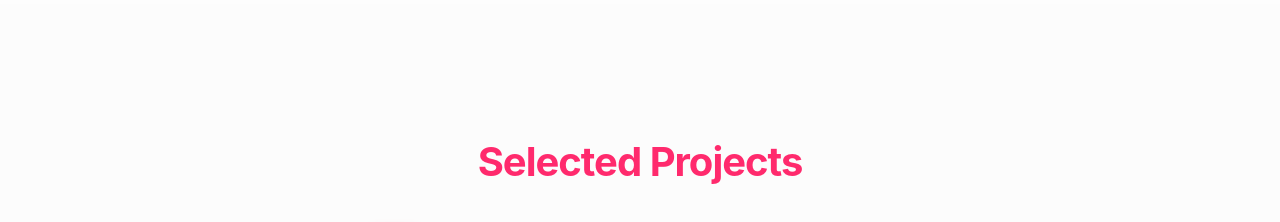
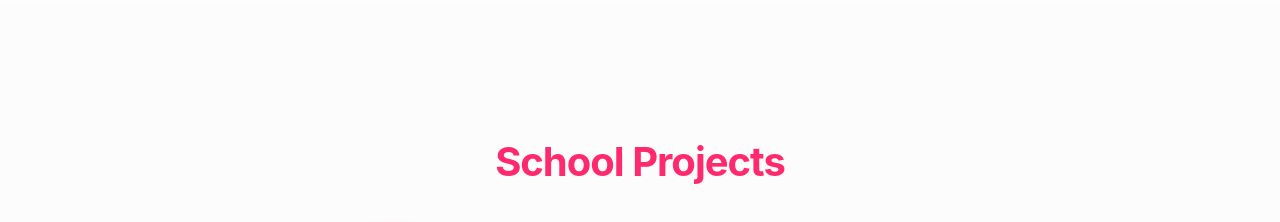
Before and after one commit to YuKennnn/Portfolio-Website, a Vue app: page / in a window 1280 px wide. Shown: the part 1460-1682 px from the top of the page. Built offline with nearby package versions, Linux system fonts and the light colour scheme.

Commit message:
replaced the cybermorph | capstone link

```diff
--- a/src/App.vue
+++ b/src/App.vue
@@ -156,7 +156,7 @@ const projects = ref([
     description: 'A Cyber Security Game designed to teach users about common vulnerabilities and attack vectors through interactive challenges, utilizing a secure API Gateway and login system with Dashboard analytics to track user progress and performance.',
     tech: ['Vue.js', 'FastAPI', 'bcrypt', 'Render', 'Vercel', 'Godot Engine', 'Aseprite', 'Figma', 'Canva'],
     image: new URL('../public/images/third-year/capstone-project.jfif', import.meta.url).href,
-    link: 'https://github.com/YuKennnn/cyber-morph-frontend-v1'
+    link: 'https://cyber-morph-portal.vercel.app/portal/educator'
   },
 ])
 
@@ -349,7 +349,7 @@ onUnmounted(() => {
 
     <section id="projects" class="projects-section">
       <div class="section-container">
-        <h3 class="section-title animate-on-scroll reveal-up">Selected Projects</h3>
+        <h3 class="section-title animate-on-scroll reveal-up">School Projects</h3>
 
         <div class="project-tabs animate-on-scroll reveal-up">
           <button
@@ -447,7 +447,7 @@ onUnmounted(() => {
       <div class="footer-content">
         <div class="footer-bottom">
           <p class="copyright">© 2026 {{ profile.name }}. All Rights Reserved.</p>
-          <p class="craft-note">Crafted with Vue.js & Modern JS Modules.</p>
+          <p class="craft-note"></p>
         </div>
       </div>
     </footer>
```
Also changed, not shown: 1 other file (tests, documents, lock files or other folders).
